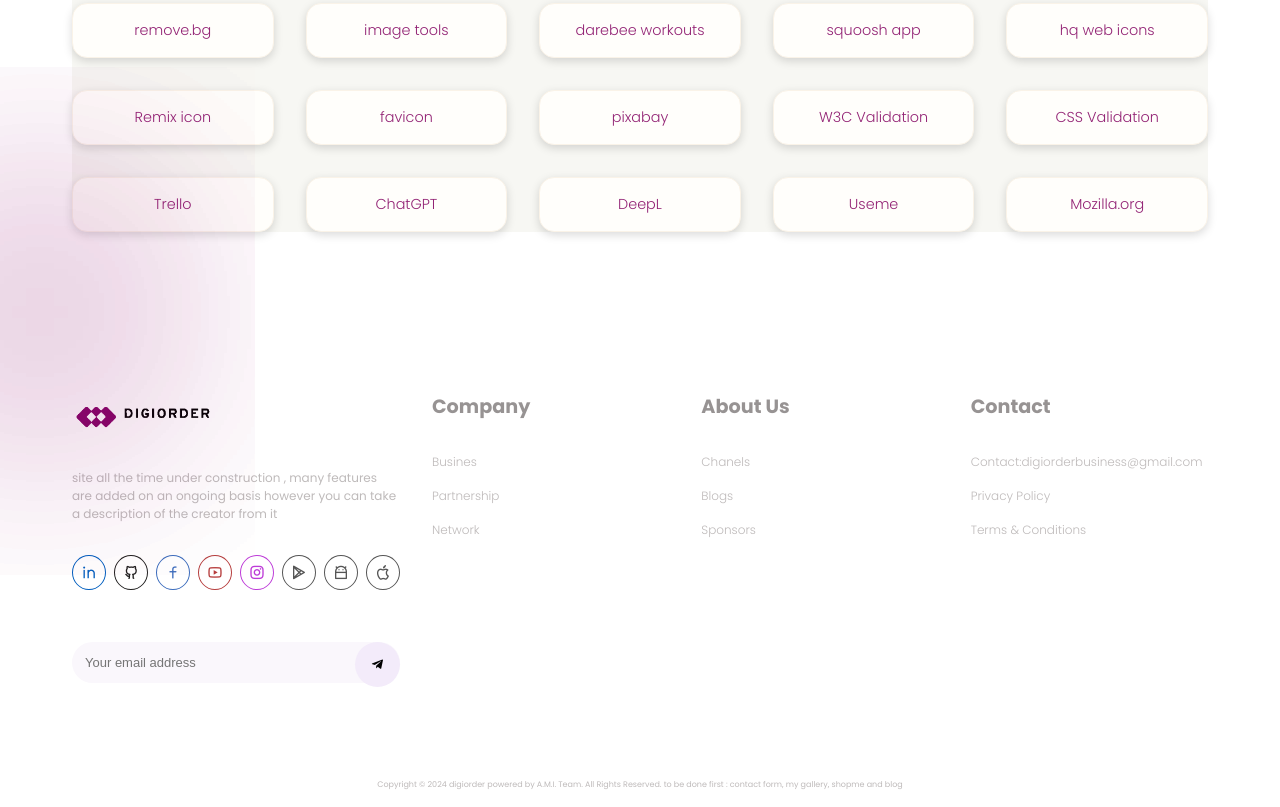
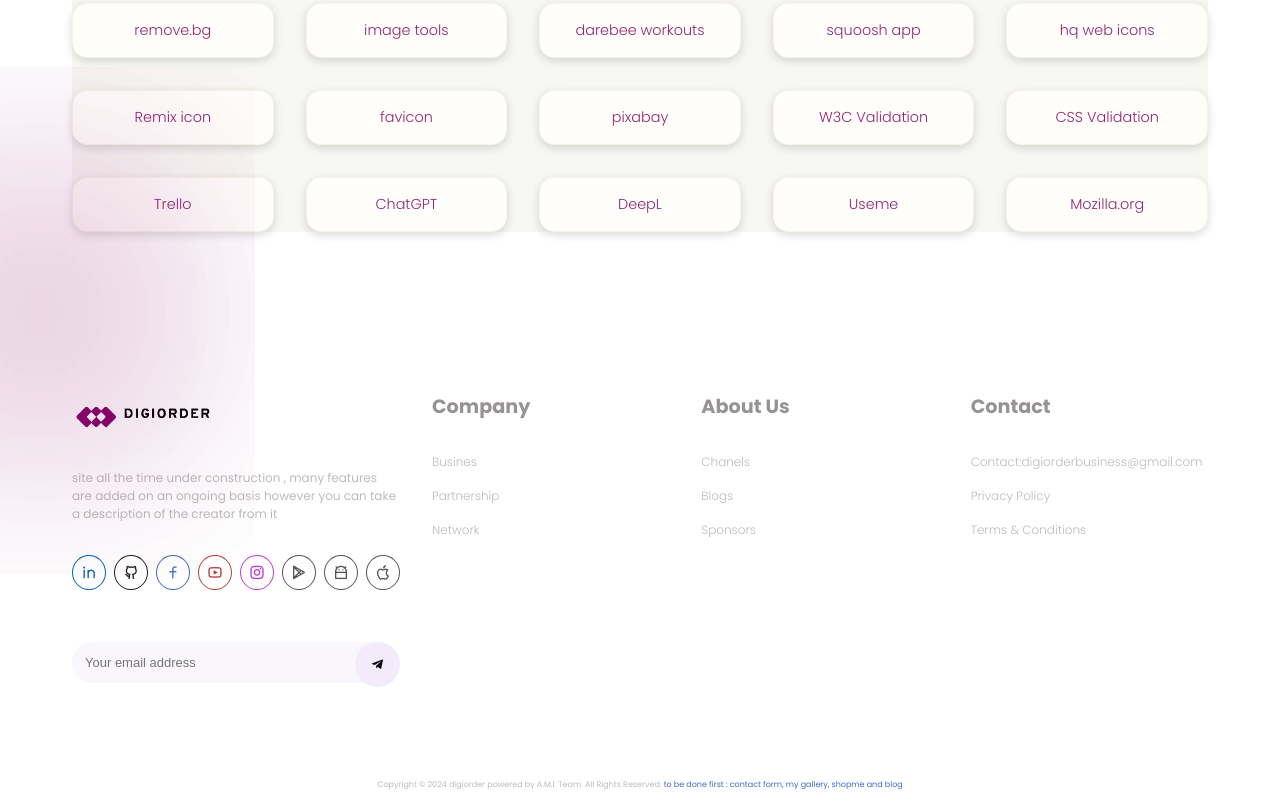
Before and after one commit to MaciejKociemski/AboutMe_portfolio, a plain HTML site: page index.html in a window 1280 px wide. Shown: the part 4934-5741 px from the top of the page. Drawn offline with nearby package versions, Linux system fonts and the light colour scheme; some packages are replaced by stand-ins of ours; a script that the page names is missing.

Commit message:
style footer i

```diff
--- a/index.html
+++ b/index.html
@@ -627,7 +627,7 @@
         </div>
     </footer>
     <div class="copyright">
-        Copyright © 2024 digiorder powered by A.M.I. Team. All Rights Reserved. to be done first : contact form, my gallery, shopme and blog
+        Copyright © 2024 digiorder powered by A.M.I. Team. All Rights Reserved. <span class="todo">to be done first : contact form, my gallery, shopme and blog</span>
     </div>
 
     <script src="./js/script.js"></script>
--- a/style.css
+++ b/style.css
@@ -521,6 +521,9 @@ section .header {
   color: var(--black-color);
   border: 1px solid var(--pricing-card-color-hover);
 }
+.todo{
+  color: var(--facebook-color);
+}
 
 footer {
   position: relative;
```
